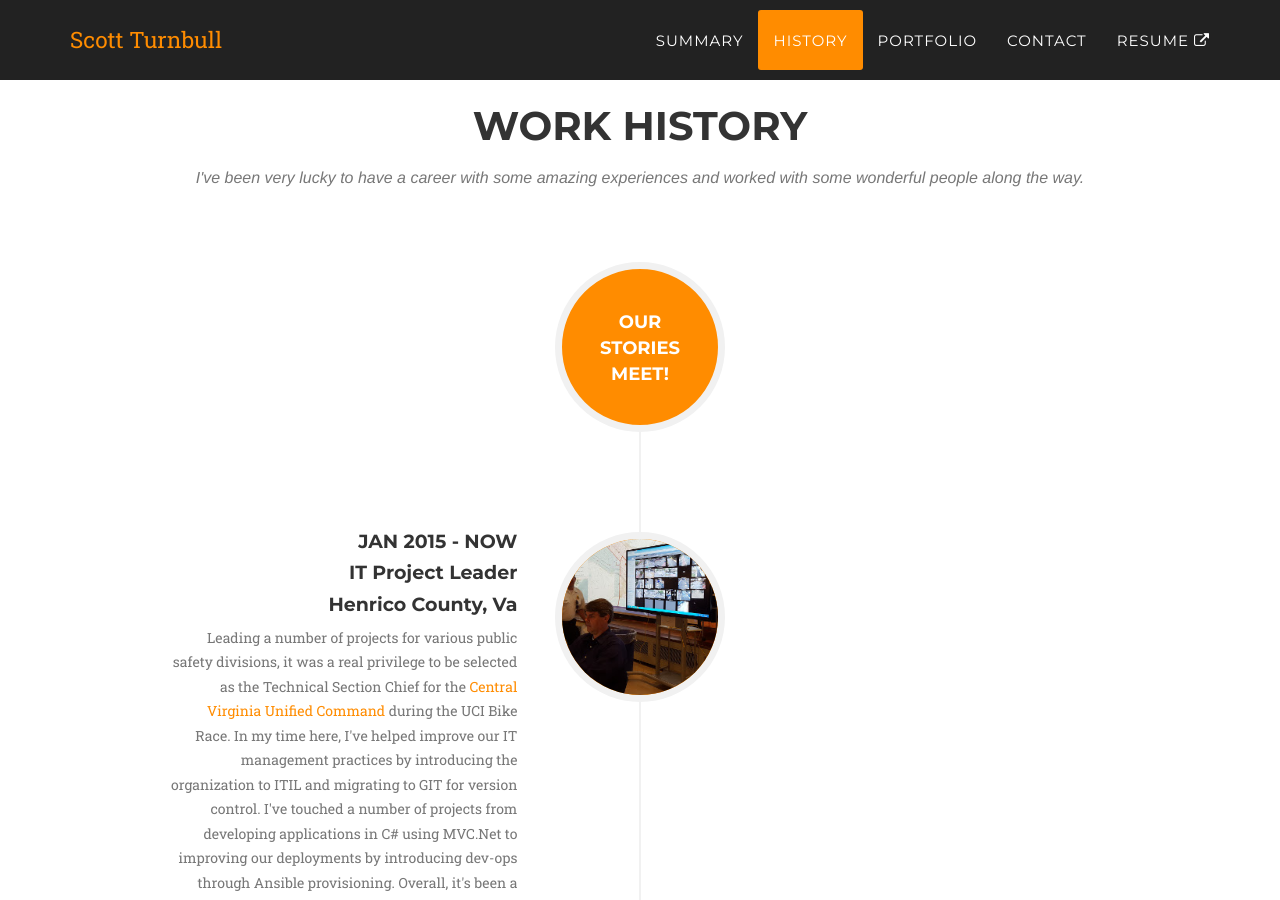
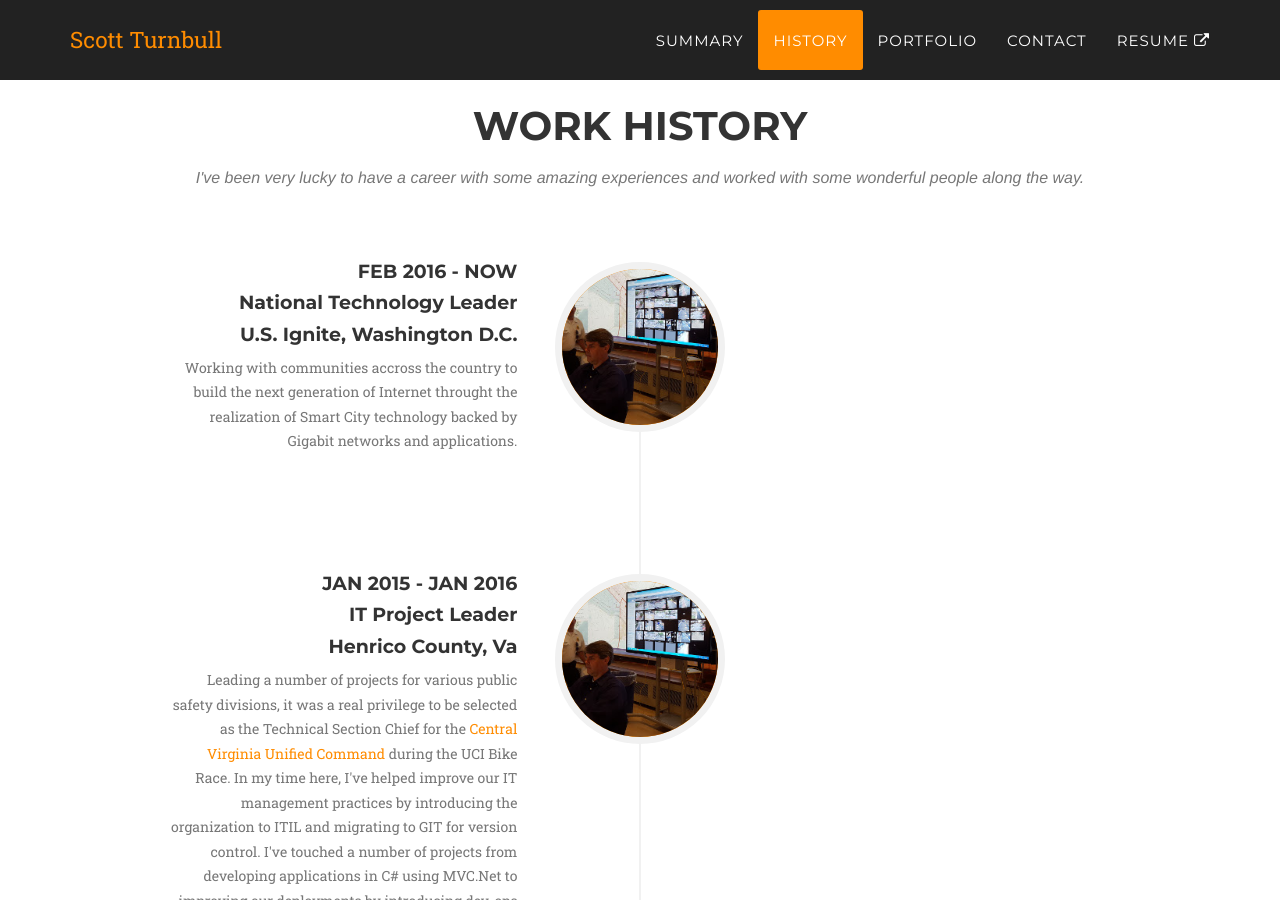
Before and after one commit to Streamweaver/streamweaver.github.io, a Jekyll site: the page built from index.html, in a window 1280 px wide and 900 px high, scrolled down 1782 px. Built offline with Jekyll 4.4.1, drawn with Linux system fonts in a browser that asks for light colours; some web fonts are replaced.

Commit message:
Added US Ignite to timeline

```diff
--- a/_includes/history.html
+++ b/_includes/history.html
@@ -16,9 +16,20 @@
                     <ul class="timeline">
                       <li class="timeline">
                           <div class="timeline-image">
-                              <h4>Our
-                                 <br>Stories
-                                  <br>Meet!</h4>
+                              <img class="img-circle img-responsive" src="img/about/henrico.jpg" alt="">
+                          </div>
+                          <div class="timeline-panel">
+                            <div class="timeline-heading">
+                              <h4>Feb 2016 - Now</h4>
+                              <h4 class="subheading">National Technology Leader</h4>
+                              <h4 class="subheading">U.S. Ignite, Washington D.C.</h4>
+                            </div>
+                            <div class="timeline-body">
+                              <p class="text-muted">
+                              Working with communities accross the country to build the next generation of Internet throught the realization of Smart City technology backed by Gigabit networks and applications.
+                              </p>
+                            </div>
+
                           </div>
                       </li>
                         <li>
@@ -27,7 +38,7 @@
                             </div>
                             <div class="timeline-panel">
                                 <div class="timeline-heading">
-                                    <h4>Jan 2015 - Now</h4>
+                                    <h4>Jan 2015 - Jan 2016</h4>
                                     <h4 class="subheading">IT Project Leader</h4>
                                     <h4 class="subheading">Henrico County, Va</h4>
                                 </div>
```
